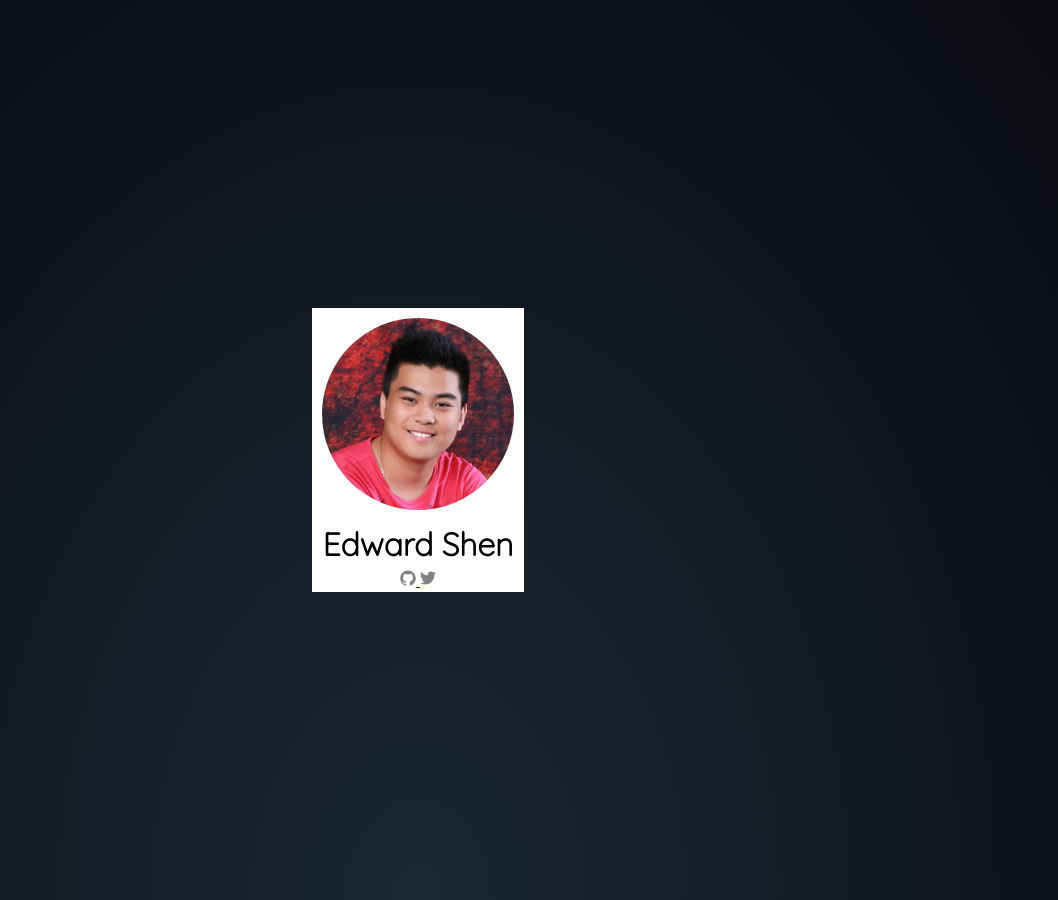
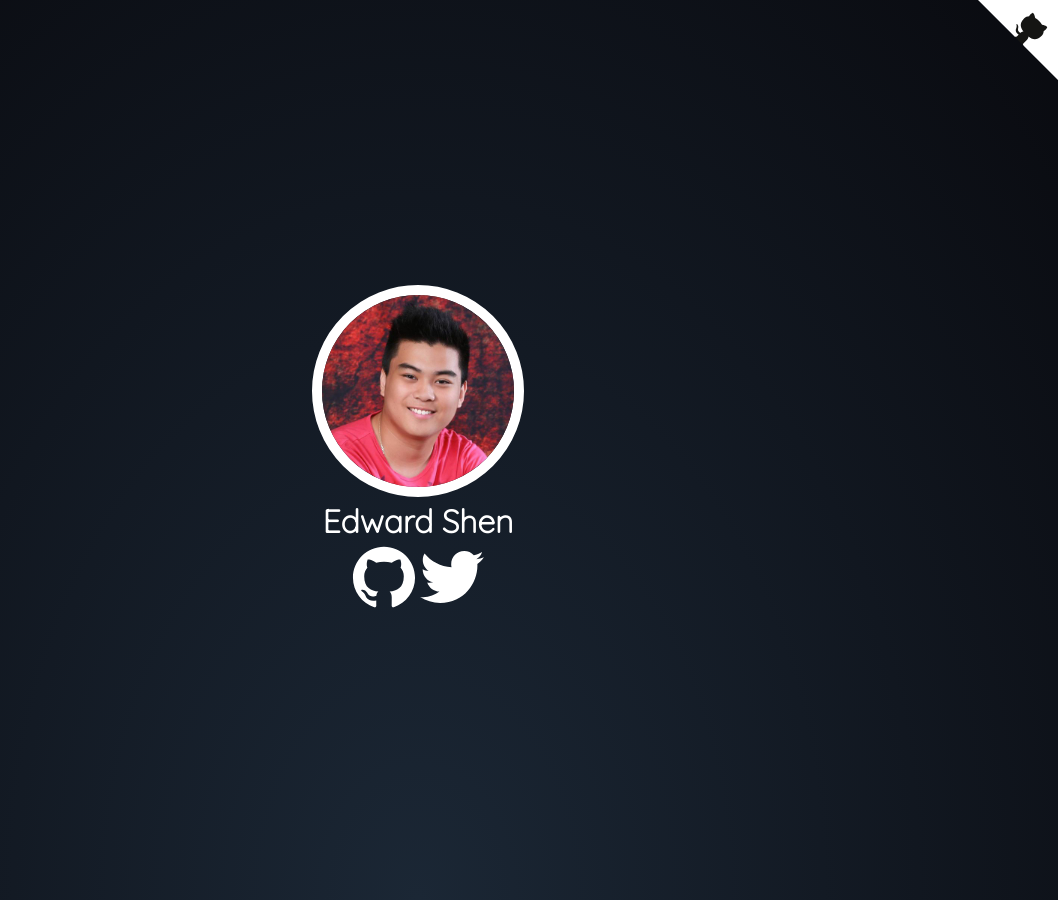
Before and after one commit to edward-shen/edward-shen.github.io, a Jekyll site: the page built from index.md, in a window 1280 px wide. Shown: the whole page, without its empty margins (222-1280 px from the left). Built offline with Jekyll 4.4.1, drawn with Linux system fonts in a browser that asks for light colours.

Commit message:
made social links bigger added github corner removed section because it was redundant made primary font color a variable fucked around with scss

```diff
--- /dev/null
+++ b/_includes/github-corner.html
@@ -0,0 +1 @@
+<a href="https://github.com/edward-shen/edward-shen.github.io/" class="github-corner" aria-label="View source on Github">{% include github-corner.svg %}</a>
--- a/_includes/icon-github.html
+++ b/_includes/icon-github.html
@@ -1 +1 @@
-<a href="https://github.com/{{ include.username }}" class="social">{% include icon-github.svg %}</a>
+<a href="https://github.com/{{ include.username }}">{% include icon-github.svg %}</a>
--- a/_includes/icon-twitter.html
+++ b/_includes/icon-twitter.html
@@ -1 +1 @@
-<a href="https://twitter.com/{{ include.username }}" class="social">{% include icon-twitter.svg %}</a>
+<a href="https://twitter.com/{{ include.username }}">{% include icon-twitter.svg %}</a>
--- a/_layouts/home.html
+++ b/_layouts/home.html
@@ -3,16 +3,16 @@
 {% include head.html %}
 
 <body>
-  <section id="intro">
-    <main aria-label="Content" data-tilt>
-      <img src="/assets/profile.jpg" data-tilt-glare/>
+  {% include github-corner.html %}
+
+  <main data-tilt>
+      <img src="/assets/profile.jpg" />
       <h1>Edward Shen</h1>
       <div id="social-icons">
         {% include icon-github.html username=site.github_username %}
         {% include icon-twitter.html username=site.twitter_username %}
       </div>
-    </main>
-  </section>
+  </main>
 
   <script src="/assets/vanilla-tilt.min.js"></script>
 </body>
--- /dev/null
+++ b/_sass/_github-corner.scss
@@ -0,0 +1,18 @@
+.github-corner:hover .octo-arm{
+    animation:octocat-wave 560ms ease-in-out;
+}
+
+@keyframes octocat-wave {
+    0%,100%{ transform:rotate(0); }
+    20%,60%{ transform:rotate(-25deg) }
+    40%,80%{ transform:rotate(10deg) }
+}
+
+@media (max-width:500px){
+    .github-corner:hover .octo-arm {
+        animation:none
+    }
+    .github-corner .octo-arm {
+        animation:octocat-wave 560ms ease-in-out
+    }
+}
--- a/_sass/_variables.scss
+++ b/_sass/_variables.scss
@@ -47,3 +47,5 @@ $footer-height: 15vh;
 $horizontal-padding: 20px;
 
 $profile-image-size: 15vw;
+
+$font-color: #fff;
--- a/assets/main.scss
+++ b/assets/main.scss
@@ -2,6 +2,7 @@
 ---
 
 @import "normalize";
+@import "github-corner";
 
 @mixin respond-to($media) {
     @if $media == handhelds {
@@ -16,12 +17,17 @@
 }
 
 @for $i from 1 through 6 {
-    h#{$i} { font-family: 'Quicksand', sans-serif; }
+    h#{$i} {
+        font-family: 'Quicksand', sans-serif;
+        color: $font-color;
     }
+}
+
 html {
     height: 100%;
     overflow: hidden;
 }
+
 body {
     background: radial-gradient(ellipse at bottom, #1B2735 0%, #090A0F 100%);
     display: flex;
@@ -32,23 +38,21 @@ body {
     height: 100%;
 }
 
-#intro {
 main {
     display: flex;
     flex-direction: column;
     align-items: center;
     flex-wrap: wrap;
-        background-color: #FFF;
     transform-style: preserve-3d;
-    }
 
     h1 {
         transform: translateZ(20px);
         margin: 0;
     }
+
     img {
         border-radius: 50%;
-        border: 10px solid #FFF;
+        border: 10px solid $font-color;
         @include respond-to(handhelds) { width: 100vw; }
         @include respond-to(medium-screens) { width: 80vw; }
         @include respond-to(wide-screens) {
@@ -58,7 +62,14 @@ body {
     }
 
     #social-icons {
-        transform-style: preserve-3d;
+        a {
+            text-decoration: none;
+        }
         transform: translateZ(40px);
     }
+
 }
+
+svg {
+    fill: $font-color;
+}
```
Also changed, not shown: _includes/github-corner.svg (added), _includes/icon-github.svg, _includes/icon-twitter.svg. Lines whose indentation alone changed are shown as unchanged.
